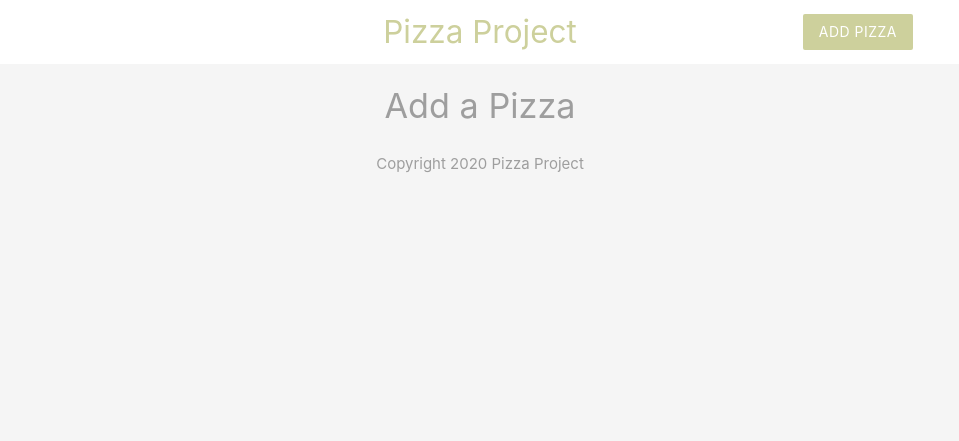
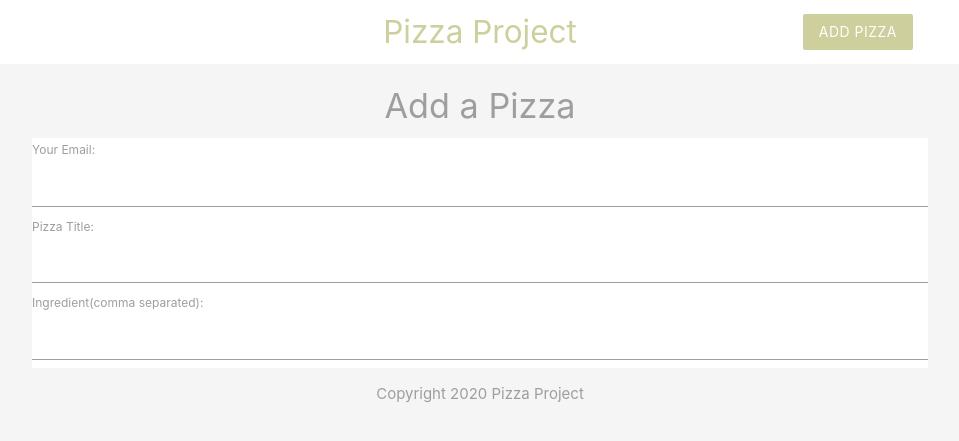
Before and after one commit to OrionJoshi/Pizza-Project, a PHP site: page /add.php in a window 1280 px wide. Shown: the top 441 px of the page, without its empty margins (160-1119 px from the left). Run offline with PHP 8.4, Linux system fonts and the light colour scheme.

Commit message:
form input field added

```diff
--- a/add.php
+++ b/add.php
@@ -5,6 +5,15 @@
 
         <section class="container grey-text">
             <h4 class="center">Add a Pizza</h4>
+            <form action="" class="white" method="">
+                <label for="">Your Email:</label>
+                <input type="email" name="email">
+                <label for="">Pizza Title:</label>
+                <input type="text" name="title">
+                <label for="">Ingredient(comma separated):</label>
+                <input type="text" name="ingredients">
+
+            </form>
         </section>
 
     <?php include('templates/footer.php'); ?>
```
